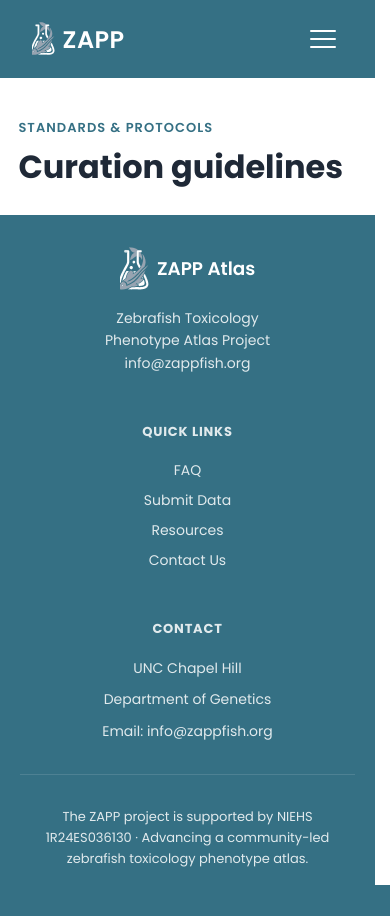
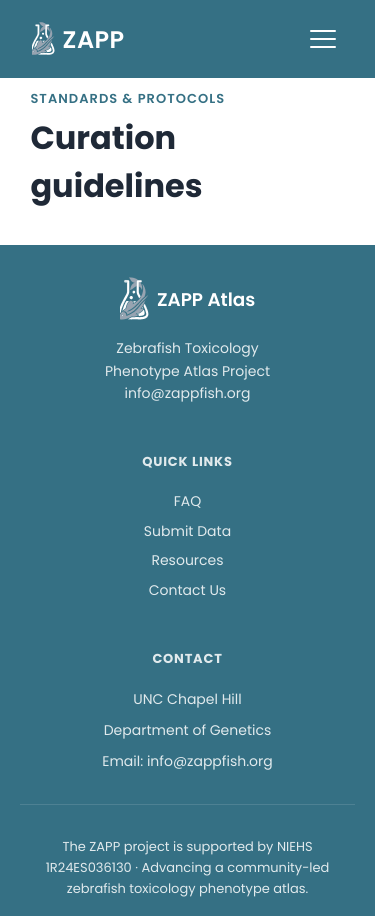
Before and after one commit to zappfish/zapp-atlas, a Flask app: template server/src/zapp_atlas/html/templates/curation_guidelines.html in a window 390 px wide. Before the commit the page ends 885 px from the top, so only its background shows below. Run offline with Flask 3, Linux system fonts and the light colour scheme; the template is opened without the code that fills it, so the values that code supplies are empty.

Commit message:
Keep one page width and one gutter
The footer, the form and the guidelines each held their own idea of how wide
a page is and how far its content sits from the window. They read as two
sites. Both are tokens in base.css now, and the guidelines cap their prose
rather than the page it sits on.

```diff
--- a/client/src/features/submissions/form/form.css
+++ b/client/src/features/submissions/form/form.css
@@ -25,7 +25,7 @@
   display: flex;
   align-items: flex-start;
   gap: var(--s4);
-  padding: var(--s3);
+  padding: var(--s3) var(--page-gutter);
   background: var(--surface-sunken);
 }
 
--- a/client/src/styles/dashboard.css
+++ b/client/src/styles/dashboard.css
@@ -140,7 +140,7 @@
   display: flex;
   flex-direction: column;
   gap: 1.25rem;
-  padding: 1.5rem;
+  padding: 1.5rem var(--page-gutter);
   background: var(--surface-sunken);
 }
 /* More room under the header than between the cards below it: the cards are a
--- a/server/src/zapp_atlas/html/static/css/base.css
+++ b/server/src/zapp_atlas/html/static/css/base.css
@@ -60,6 +60,13 @@
   --panel-offset: 0.35rem;
   --panel-pad: 0.5rem 0;
   --radius-panel: 0.25rem;
+
+  /* One width for a page's content, so the server-rendered pages and the React
+     ones line up rather than reading as two sites. */
+  --page-width: 82rem;
+  /* Prose is capped shorter: a line much past this is hard to read back. */
+  --prose-width: 46rem;
+  --page-gutter: 2rem;
   --shadow-modal: 0 10px 40px rgba(15, 76, 92, 0.2);
   --radius: 0.5rem;
   --radius-lg: 0.75rem;
@@ -142,6 +149,16 @@ main {
   flex: 1;
   display: flex;
   flex-direction: column;
+  /* The gutter every page keeps between its content and the window. The React
+     client lays out its own, so #root opts out below. */
+  padding-inline: var(--page-gutter);
+}
+
+/* The React shell: its pages carry their own padding. */
+main:has(> #root) { padding-inline: 0; }
+
+@media (max-width: 560px) {
+  :root { --page-gutter: 1.15rem; }
 }
 
 
--- a/server/src/zapp_atlas/html/static/css/guidelines.css
+++ b/server/src/zapp_atlas/html/static/css/guidelines.css
@@ -18,9 +18,8 @@
 .guide__head,
 .guide__inner {
   width: 100%;
-  max-width: 85rem;
+  max-width: var(--page-width);
   margin: 0 auto;
-  padding-inline: 2rem;
 }
 
 .guide__head {
@@ -48,13 +47,8 @@
   flex-wrap: wrap;
   align-items: flex-end;
   width: 100%;
-  margin-top: 1.5rem;
-}
-
-/* The label strip aligns to the shared column; the panels below it do not,
-   so the strip gets the inset and the panel keeps the full width. */
-.guide__tab:first-of-type {
-  margin-left: max(2rem, calc(50% - 42.5rem + 2rem));
+  max-width: var(--page-width);
+  margin: 1.5rem auto 0;
 }
 
 .guide__radio {
@@ -94,7 +88,14 @@
   display: none;
   order: 1;
   width: 100%;
-  padding: 2rem 0 3.5rem;
+  padding-bottom: 3.5rem;
+}
+/* The tabs and the panels share one column, so a rule under the tabs lines up
+   with the ones between the guidelines below it. The guidelines themselves are
+   held to a reading measure, and their rules with them. */
+.guide__panel > .guide__inner {
+  max-width: none;
+  padding: 2rem 0 0;
   border-top: 1px solid var(--line);
 }
 
@@ -103,7 +104,7 @@
 }
 
 /* A guideline: heading over its text, separated from the next by a hairline
-   rather than a card. Measure is capped for reading, not for the page. */
+   rather than a card. */
 .guide__item + .guide__item {
   margin-top: 1.4rem;
   padding-top: 1.4rem;
@@ -118,7 +119,7 @@
 }
 
 .guide__a {
-  max-width: 46rem;
+  max-width: var(--prose-width);
   margin: 0.4rem 0 0;
   color: var(--muted);
   line-height: 1.75;
@@ -126,11 +127,6 @@
 
 @media (max-width: 560px) {
   .guide__head,
-  .guide__inner,
-  .guide__tabs {
-    padding-inline: 1.15rem;
-  }
-
   .guide__tab {
     padding: 0.7rem 0.75rem;
   }
--- a/server/src/zapp_atlas/html/static/css/layout.css
+++ b/server/src/zapp_atlas/html/static/css/layout.css
@@ -392,7 +392,7 @@
   flex-wrap: wrap;
   align-items: flex-start;
   gap: 4rem;
-  max-width: 68.75rem;
+  max-width: var(--page-width);
   margin: 0 auto;
   padding-bottom: 2rem;
 }
```
